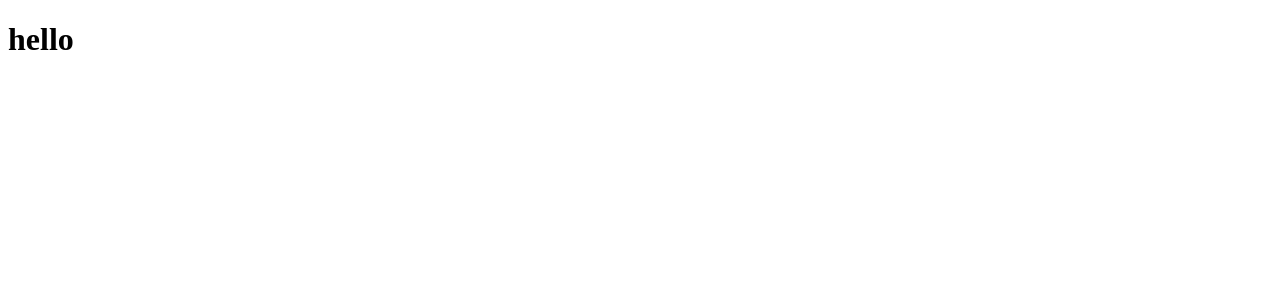
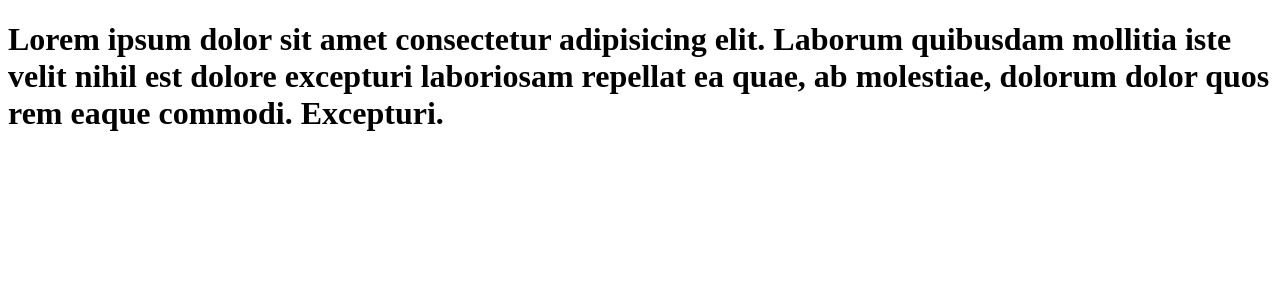
Before and after one commit to satyam4484/attendance-management, a React (Create React App) app in the folder frontend/: page / in a window 1280 px wide. Shown: the top 300 px of the page. Built offline with nearby package versions, Linux system fonts and the light colour scheme.

Commit message:
changes in app.js

```diff
--- a/frontend/src/App.js
+++ b/frontend/src/App.js
@@ -1,6 +1,6 @@
 const App = () => {
     return (
-        <h1>hello</h1>
+        <h1>Lorem ipsum dolor sit amet consectetur adipisicing elit. Laborum quibusdam mollitia iste velit nihil est dolore excepturi laboriosam repellat ea quae, ab molestiae, dolorum dolor quos rem eaque commodi. Excepturi.</h1>
     )
 };
 
```
Also changed, not shown: 1 other file (tests, documents, lock files or other folders).
